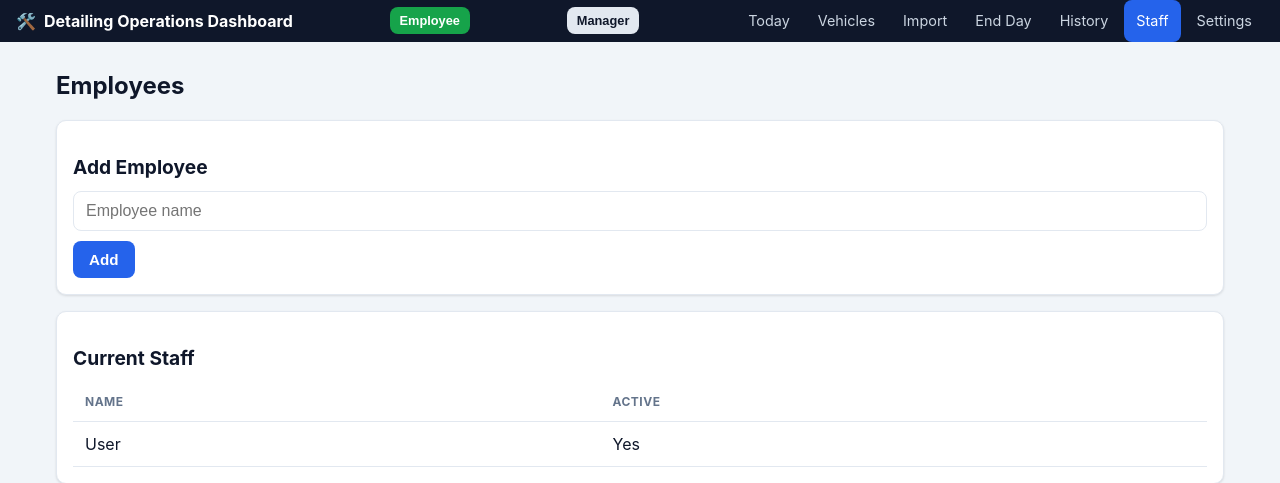
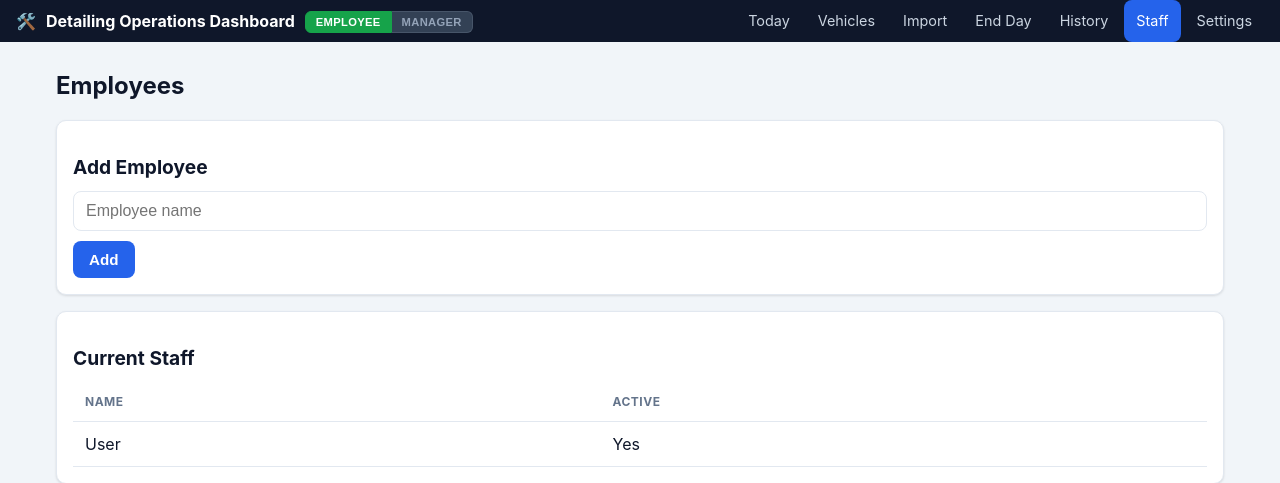
Before and after one commit to kenclarkz/Bus-List, a Flask app: page /employees in a window 1280 px wide. Shown: the top 483 px of the page. Run offline with Flask 3, Linux system fonts and the light colour scheme; data comes from the database, SQL or seed files in the repository.

Commit message:
Tighten role picker: grouped toggle buttons next to brand
- Wrap Employee/Manager in a .role-group inside .brand
- Toggle-button style (rounded left/right, green when active)
- Desktop: sits inline next to app name, nav on far right
- Mobile: wraps below brand name, nav scrolls below
- Removes stale .role-picker class

```diff
--- a/app/static/css/style.css
+++ b/app/static/css/style.css
@@ -47,8 +47,28 @@ a { color: var(--primary); text-decoration: none; }
   z-index: 50;
 }
 
-.brand { display: flex; align-items: center; gap: 8px; font-weight: 700; min-width: 0; }
+.brand { display: flex; align-items: center; gap: 10px; font-weight: 700; min-width: 0; }
 .brand-name { font-size: 1rem; overflow: hidden; text-overflow: ellipsis; white-space: nowrap; min-width: 0; }
+
+.role-group { display: flex; gap: 0; }
+.role-group form { margin: 0; padding: 0; }
+.role-btn {
+  background: #334155;
+  color: #94a3b8;
+  border: 1px solid #475569;
+  padding: 4px 10px;
+  font-size: .7rem;
+  font-weight: 700;
+  cursor: pointer;
+  text-transform: uppercase;
+  letter-spacing: .03em;
+  white-space: nowrap;
+}
+.role-group form:first-child .role-btn { border-radius: 6px 0 0 6px; }
+.role-group form:last-child .role-btn { border-radius: 0 6px 6px 0; border-left: none; }
+.role-btn:hover { background: #475569; color: #e2e8f0; }
+.role-btn.active { background: var(--success); color: #fff; border-color: var(--success); }
+.role-btn.active + .role-btn, .role-group form:first-child .role-btn.active { border-left-color: var(--success); }
 
 .nav { display: flex; gap: 4px; flex-wrap: wrap; }
 .nav a {
@@ -137,8 +157,6 @@ input:focus, select:focus, textarea:focus { outline: 2px solid var(--primary); b
 .flash-success { background: var(--success-bg); color: var(--success); }
 .flash-error { background: var(--danger-bg); color: var(--danger); }
 .flash-info { background: #e0f2fe; color: #0369a1; }
-
-.role-picker { display: inline; margin: 0; padding: 0; border: none; background: none; }
 
 /* filters */
 .filters { display: flex; gap: 10px; flex-wrap: wrap; align-items: center; margin-bottom: 16px; }
@@ -230,7 +248,7 @@ code { background: #f1f5f9; padding: 2px 5px; border-radius: 4px; }
 
 @media (max-width: 600px) {
   .topbar { flex-direction: column; align-items: stretch; }
-  .brand { margin-top: 8px; }
+  .brand { flex-wrap: wrap; }
   .nav { overflow-x: auto; flex-wrap: nowrap; -webkit-overflow-scrolling: touch; padding-bottom: 6px; }
   .nav a { flex: 0 0 auto; }
   .vrow-header { flex-direction: column; align-items: flex-start; }
--- a/app/templates/base.html
+++ b/app/templates/base.html
@@ -12,15 +12,17 @@
     <div class="brand">
       <span class="logo">🛠️</span>
       <span class="brand-name">{{ app_name }}</span>
+      <div class="role-group">
+        <form method="post" action="{{ url_for('set_role') }}">
+          <input type="hidden" name="role" value="employee">
+          <button type="submit" class="role-btn {{ 'active' if current_role == 'employee' }}">Employee</button>
+        </form>
+        <form method="post" action="{{ url_for('set_role') }}">
+          <input type="hidden" name="role" value="manager">
+          <button type="submit" class="role-btn {{ 'active' if current_role == 'manager' }}">Manager</button>
+        </form>
+      </div>
     </div>
-    <form method="post" action="{{ url_for('set_role') }}" class="role-picker">
-      <input type="hidden" name="role" value="employee">
-      <button type="submit" class="btn small {{ 'success' if current_role == 'employee' else 'secondary' }}">Employee</button>
-    </form>
-    <form method="post" action="{{ url_for('set_role') }}" class="role-picker">
-      <input type="hidden" name="role" value="manager">
-      <button type="submit" class="btn small {{ 'success' if current_role == 'manager' else 'secondary' }}">Manager</button>
-    </form>
     <nav class="nav">
       <a href="{{ url_for('dashboard') }}" class="{{ 'active' if request.endpoint == 'dashboard' }}">Today</a>
       <a href="{{ url_for('vehicle_list') }}" class="{{ 'active' if request.endpoint and request.endpoint.startswith('vehicle') }}">Vehicles</a>
```
